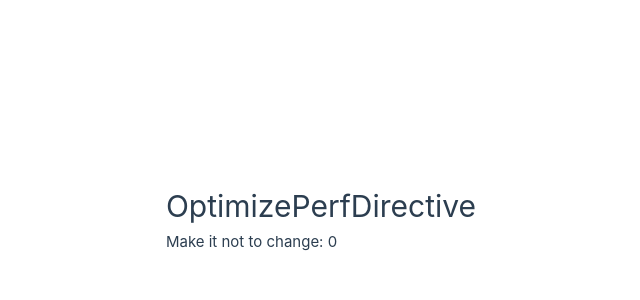
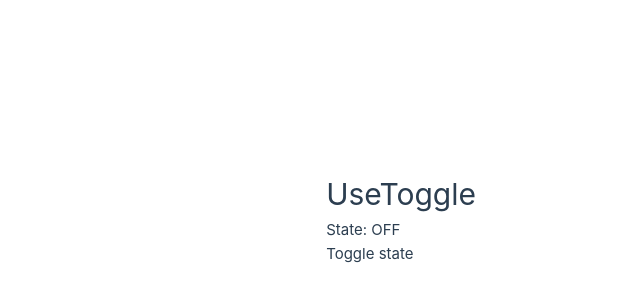
Before and after one commit to AlvinWang627/vue-challenge, a Vue app: page / in a window 1280 px wide. Shown: the part 182-482 px from the top of the page, without its empty margins (164-804 px from the left). Built offline with nearby package versions, Linux system fonts and the light colour scheme.

Commit message:
feat: 15

```diff
--- a/src/App.vue
+++ b/src/App.vue
@@ -13,12 +13,13 @@ import Capitalize from './components/easy/305Capitalize.vue'
 import RawApi from './components/medium/7RawApi.vue'
 import EffectScopeApi from './components/medium/10EffectScopeApi.vue'
 import OptimizePerfDirective from './components/medium/12OptimizePerfDirective.vue'
+import UseToggle from './components/medium/15UseToggle.vue'
 </script>
 
 <template>
   <div class="wrapper">
-    <h1>OptimizePerfDirective</h1>
-    <OptimizePerfDirective />
+    <h1>UseToggle</h1>
+    <UseToggle />
   </div>
 </template>
 
--- /dev/null
+++ b/src/components/medium/15UseToggle.vue
@@ -0,0 +1,21 @@
+<script setup lang="ts">
+import { Ref, ref } from 'vue'
+/**
+ * Implement a composable function that toggles the state
+ * Make the function work correctly
+ */
+function useToggle(defaultState: boolean = false): [state: Ref, toggle: () => void] {
+  const state = ref(defaultState)
+  const toggle = () => {
+    state.value = !state.value
+  }
+  return [state, toggle]
+}
+
+const [state, toggle] = useToggle(false)
+</script>
+
+<template>
+  <p>State: {{ state ? 'ON' : 'OFF' }}</p>
+  <p @click="toggle">Toggle state</p>
+</template>
```
